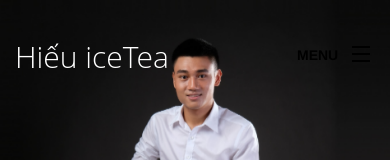
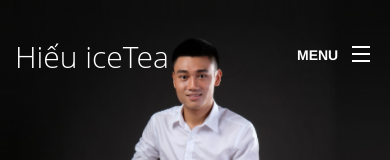
Before and after one commit to Hieu-iceTea/Hieu-iceTea.github.io, a website: page index.html in a window 390 px wide. Shown: the top 160 px of the page. Drawn offline with Linux system fonts and the light colour scheme; files whose address does not match are found by name.

Commit message:
Change color: Menu in mobile mode

```diff
--- a/css/custom.css
+++ b/css/custom.css
@@ -1 +1,6 @@
 /* Your custom css code goes here */
+
+.probootstrap-burger-menu i, .probootstrap-burger-menu i::before, .probootstrap-burger-menu i::after {
+    color: white;
+    background-color: white;
+}
```
